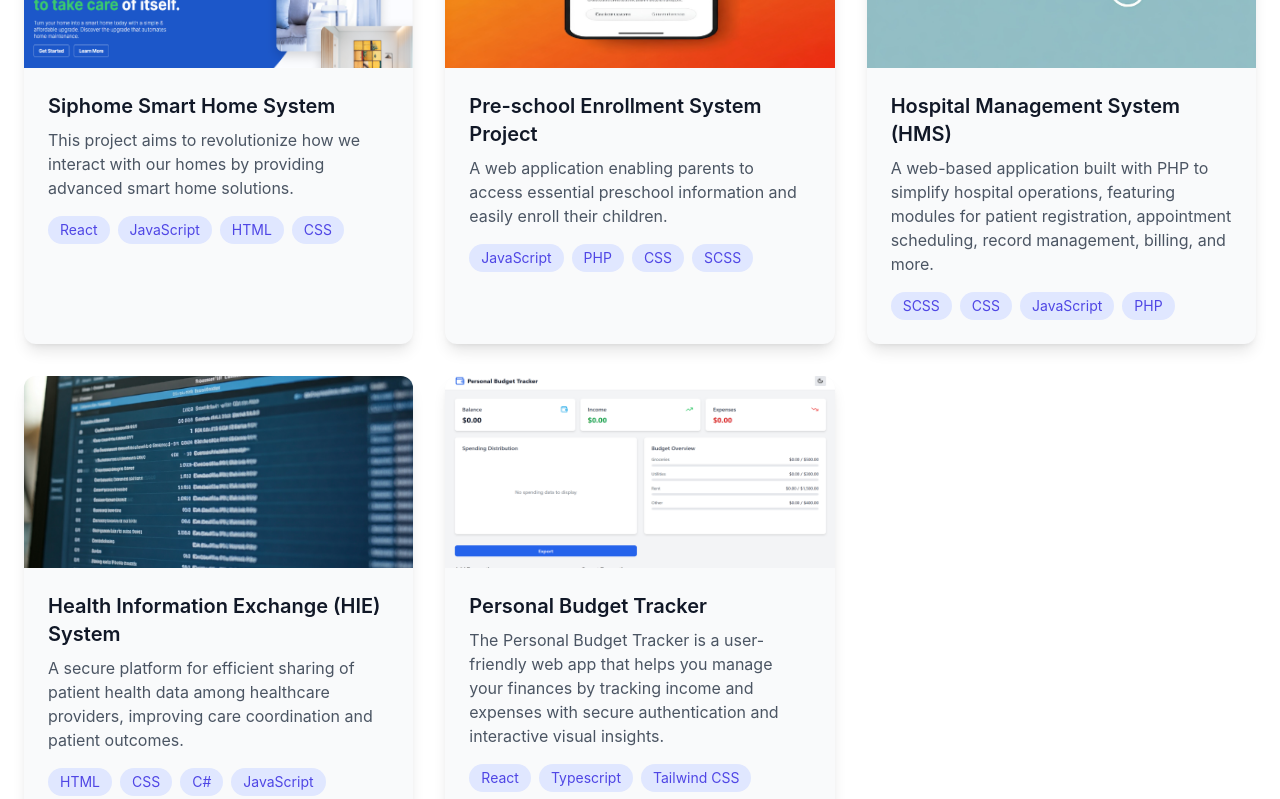
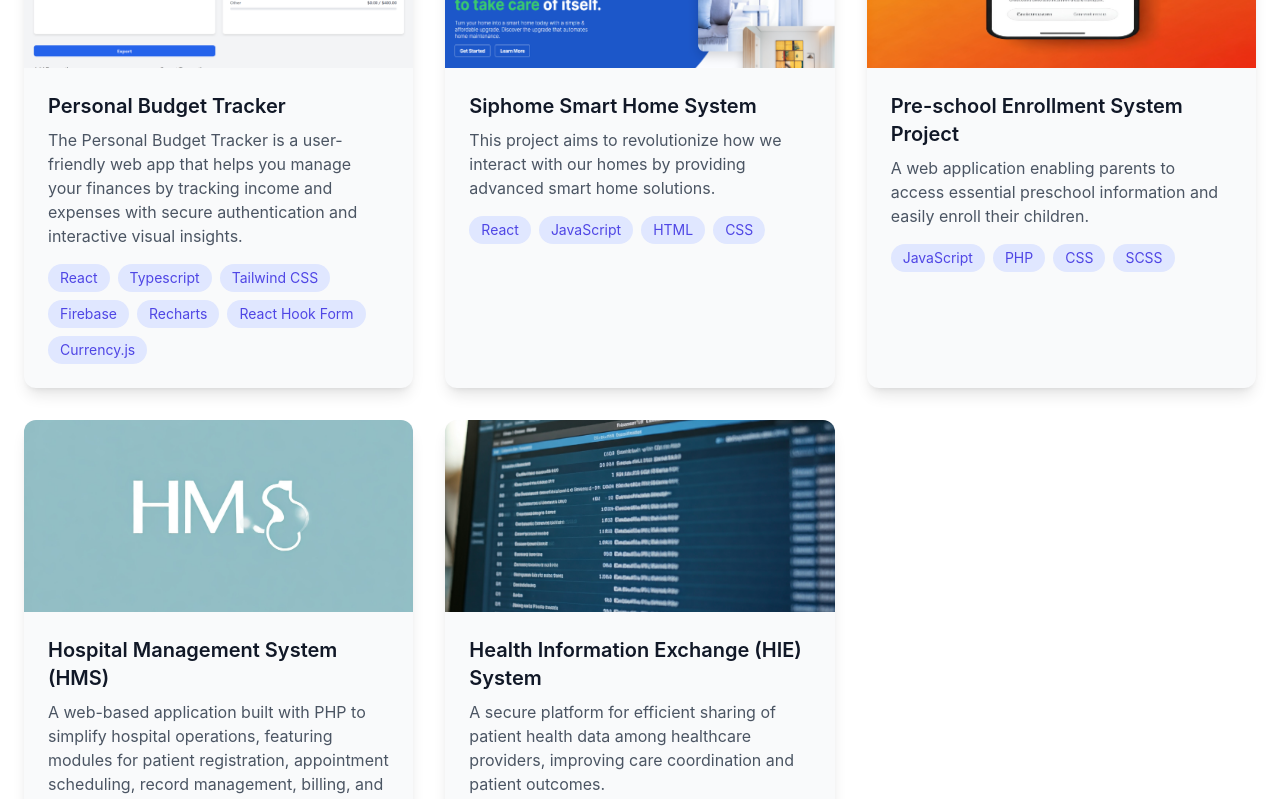
Before and after one commit to Ayyubiy90/my-portfolio, a React (Vite) app in the folder frontend/: page / in a window 1280 px wide. Shown: the part 2940-3739 px from the top of the page. Built offline with nearby package versions, Linux system fonts and the light colour scheme.

Commit message:
change order of project

```diff
--- a/frontend/src/components/Projects.tsx
+++ b/frontend/src/components/Projects.tsx
@@ -18,6 +18,16 @@ const Projects = () => {
 
   // Array of project objects containing details for each project
   const projects = [
+    {
+      title: "Personal Budget Tracker",
+      description:
+        "The Personal Budget Tracker is a user-friendly web app that helps you manage your finances by tracking income and expenses with secure authentication and interactive visual insights.",
+      image: budget_tracker,
+      technologies: ["React", "Typescript", "Tailwind CSS", "Firebase", "Recharts", "React Hook Form", "Currency.js"],
+      githubUrl:
+        "https://github.com/Ayyubiy90/budget-tracker",
+      liveUrl: "https://budget-tracker-ashen.vercel.app/",
+    },
     {
       title: "Siphome Smart Home System", // Project title
       description:
@@ -54,16 +64,6 @@ const Projects = () => {
       githubUrl:
         "https://github.com/Ayyubiy90/Health-Information-Exchange-System",
       liveUrl: "#",
-    },
-    {
-      title: "Personal Budget Tracker",
-      description:
-        "The Personal Budget Tracker is a user-friendly web app that helps you manage your finances by tracking income and expenses with secure authentication and interactive visual insights.",
-      image: budget_tracker,
-      technologies: ["React", "Typescript", "Tailwind CSS", "Firebase", "Recharts", "React Hook Form", "Currency.js"],
-      githubUrl:
-        "https://github.com/Ayyubiy90/budget-tracker",
-      liveUrl: "https://budget-tracker-ashen.vercel.app/",
     },
   ];
 
```
